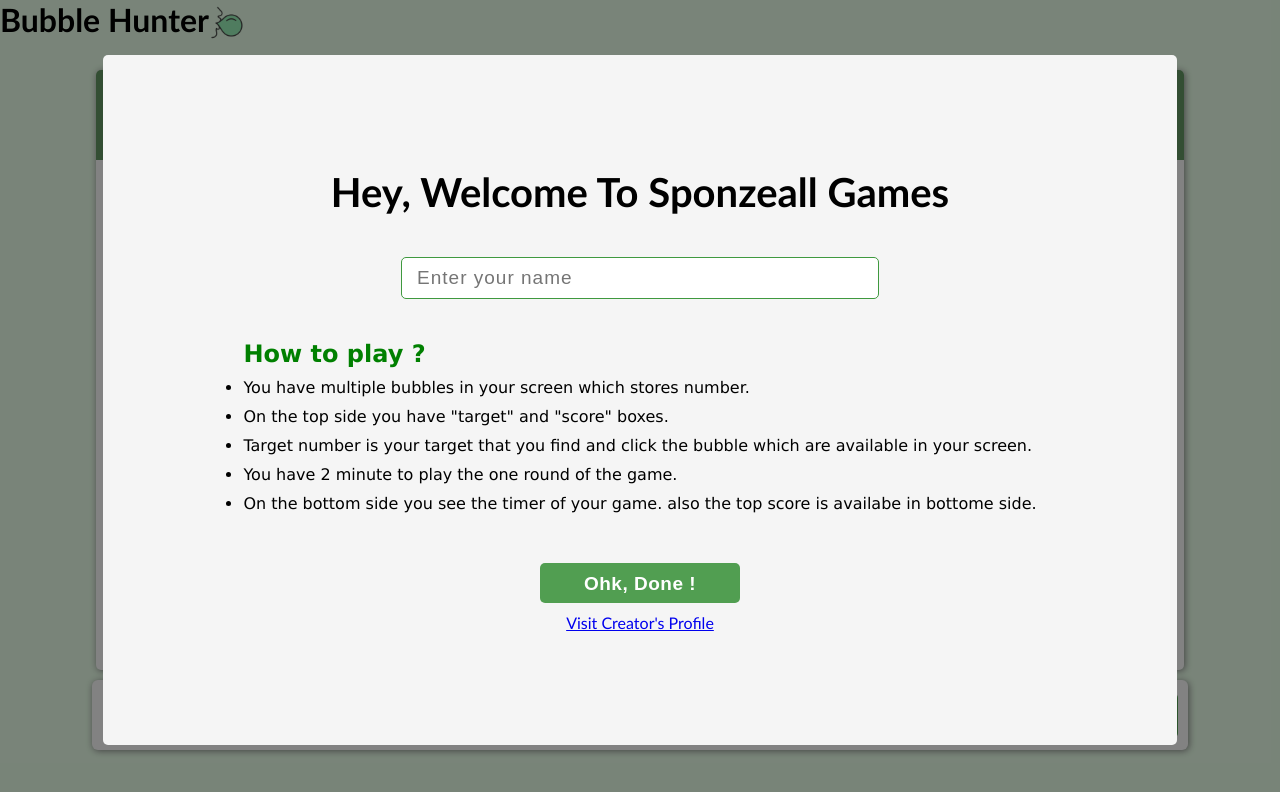
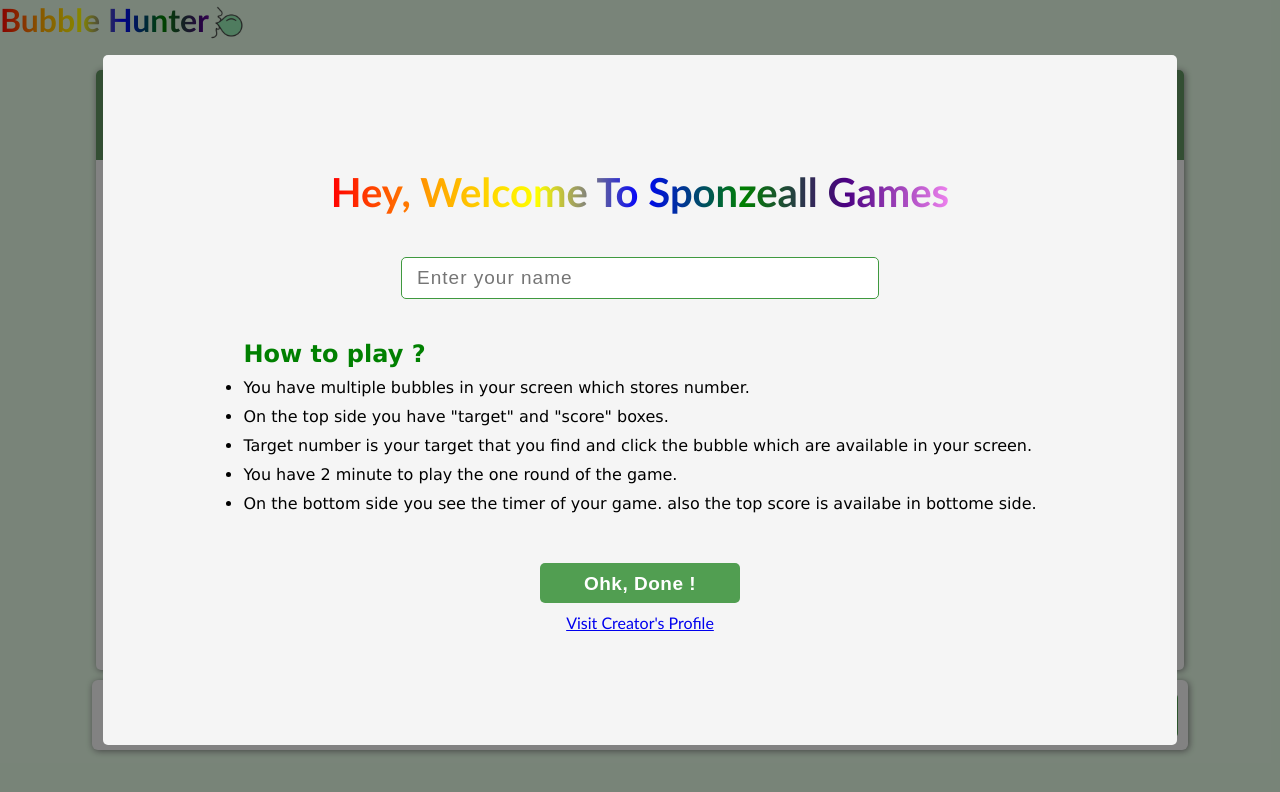
Before and after one commit to NIRMAL-PRAJAPATI/bubble-hunter, a plain HTML site: page index.html in a window 1280 px wide. Drawn offline with Linux system fonts and the light colour scheme.

Commit message:
Update style.css

```diff
--- a/style.css
+++ b/style.css
@@ -10,7 +10,11 @@ html, body{
 }
 
 .colorname {
-    color: linear-gradient(to left, violet, indigo, green, blue, yellow, orange, red);
+    background-image: linear-gradient(to left, violet, indigo, green, blue, yellow, orange, red);
+        -webkit-background-clip: text;
+        -moz-background-clip: text;
+        background-clip: text;
+        color: transparent;
 }
 
 #compname {
```
